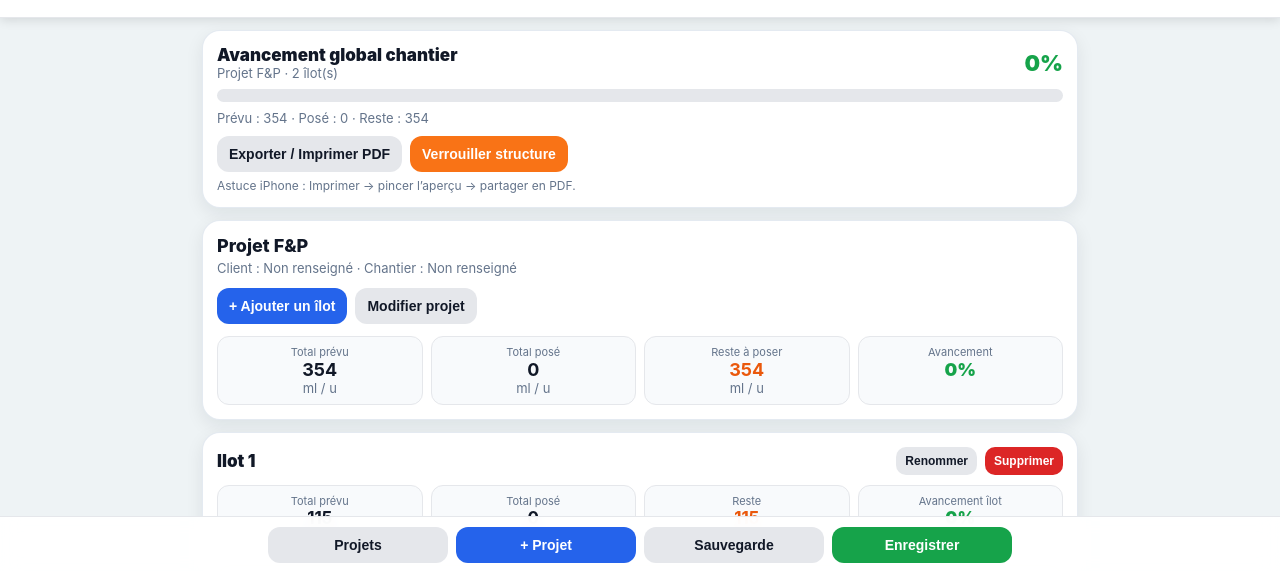
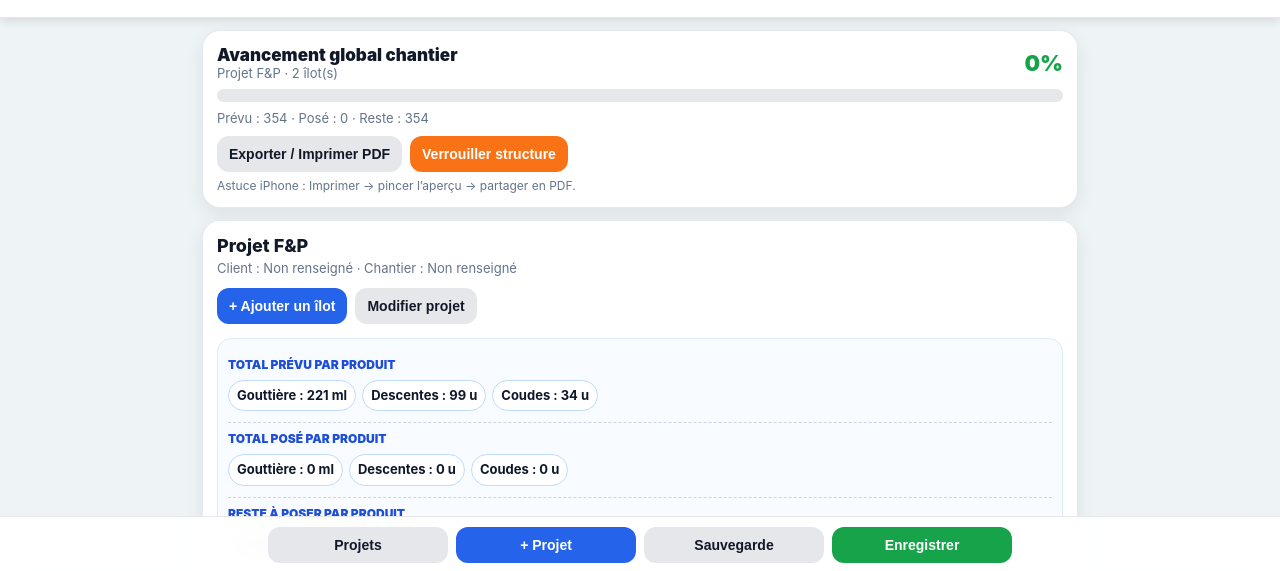
Before and after one commit to micouleau-rml/SUIVI-CHANTIER, a plain HTML site: page index.html in a window 1280 px wide. Shown: the part 227-798 px from the top of the page. Drawn offline with Linux system fonts and the light colour scheme.

Commit message:
Add files via upload

```diff
--- a/index.html
+++ b/index.html
@@ -3,7 +3,7 @@
 <head>
 <meta charset="UTF-8">
 <meta name="viewport" content="width=device-width, initial-scale=1, viewport-fit=cover">
-<title>RML Gouttière Alu - Chantier Pro V9.2</title>
+<title>RML Gouttière Alu - Chantier Pro V9.3</title>
 <style>
 :root{
   --bg:#eef3f5;
@@ -623,6 +623,44 @@ body{
   .project-summary{grid-template-columns:1fr 1fr}
 }
 
+
+/* === SYNTHÈSE PAR FAMILLE PRODUIT V9.3 === */
+.family-summary{
+  margin-top:14px;
+  border:1px solid #dbeafe;
+  background:#f8fbff;
+  border-radius:14px;
+  padding:10px;
+}
+.family-line{
+  padding:8px 0;
+  border-bottom:1px dashed #cbd5e1;
+}
+.family-line:last-child{
+  border-bottom:none;
+}
+.family-label{
+  font-size:12px;
+  font-weight:900;
+  color:#1d4ed8;
+  margin-bottom:5px;
+  text-transform:uppercase;
+}
+.family-items{
+  font-size:13px;
+  line-height:1.5;
+  color:#0f172a;
+}
+.family-chip{
+  display:inline-block;
+  margin:3px 6px 3px 0;
+  padding:5px 8px;
+  background:white;
+  border:1px solid #bfdbfe;
+  border-radius:999px;
+  font-weight:700;
+}
+
 </style>
 </head>
 <body>
@@ -789,6 +827,59 @@ function resteProductsHtml(il){
   return "<div class='reste-products'><div class='reste-products-title'>Reste à poser</div><div class='reste-chip-wrap'>"+chips+"</div></div>";
 }
 
+
+function normalizeProductName(name){
+  return String(name||"").trim().toLowerCase();
+}
+function productDisplayName(name){
+  return String(name||"").trim();
+}
+function familyStats(project){
+  var map={};
+  if(!project || !project.ilots) return map;
+  for(var i=0;i<project.ilots.length;i++){
+    var il=project.ilots[i];
+    for(var j=0;j<il.produits.length;j++){
+      var pr=il.produits[j];
+      var key=normalizeProductName(pr.nom);
+      if(!map[key]){
+        map[key]={
+          nom:productDisplayName(pr.nom),
+          unite:pr.unite||"",
+          prevu:0,
+          pose:0
+        };
+      }
+      map[key].prevu += Number(pr.total||0);
+      map[key].pose += Number(pr.pose||0);
+    }
+  }
+  return map;
+}
+function familyLineHtml(label,type,map){
+  var html="<div class='family-line'><div class='family-label'>"+label+"</div><div class='family-items'>";
+  var has=false;
+  for(var key in map){
+    var item=map[key];
+    var val = type==="prevu" ? item.prevu : (type==="pose" ? item.pose : (item.prevu-item.pose));
+    if(val<0) val=0;
+    html+="<span class='family-chip'>"+esc(item.nom)+" : "+val+" "+esc(item.unite)+"</span>";
+    has=true;
+  }
+  if(!has){ html+="Aucune donnée"; }
+  html+="</div></div>";
+  return html;
+}
+function familySummaryHtml(project){
+  var map=familyStats(project);
+  var html="<div class='family-summary'>";
+  html+=familyLineHtml("Total prévu par produit","prevu",map);
+  html+=familyLineHtml("Total posé par produit","pose",map);
+  html+=familyLineHtml("Reste à poser par produit","reste",map);
+  html+="</div>";
+  return html;
+}
+
 function renderProject(){
   var p=activeProject();
   if(!p){byId("screenProject").innerHTML="<div class='card'>Aucun projet</div>";return;}
@@ -813,12 +904,8 @@ function renderProject(){
   html+="<button class='btn btn-blue' onclick='addIlot()'>+ Ajouter un îlot</button>";
   html+="<button class='btn btn-light' onclick='editProject()'>Modifier projet</button>";
   html+="</div>";
-  html+="<div class='project-summary'>";
-  html+="<div class='sum-box'><span>Total prévu</span><strong>"+ps.total+"</strong><div class='muted'>ml / u</div></div>";
-  html+="<div class='sum-box'><span>Total posé</span><strong>"+ps.pose+"</strong><div class='muted'>ml / u</div></div>";
-  html+="<div class='sum-box'><span>Reste à poser</span><strong class='"+(ps.reste<=0?"reste-ok":"reste-warn")+"'>"+ps.reste+"</strong><div class='muted'>ml / u</div></div>";
-  html+="<div class='sum-box'><span>Avancement</span><strong class='product-pct'>"+ps.pct+"%</strong></div>";
-  html+="</div></div>";
+  html+=familySummaryHtml(p);
+  html+="</div>";
 
   for(var i=0;i<p.ilots.length;i++){
     var il=p.ilots[i];
```
